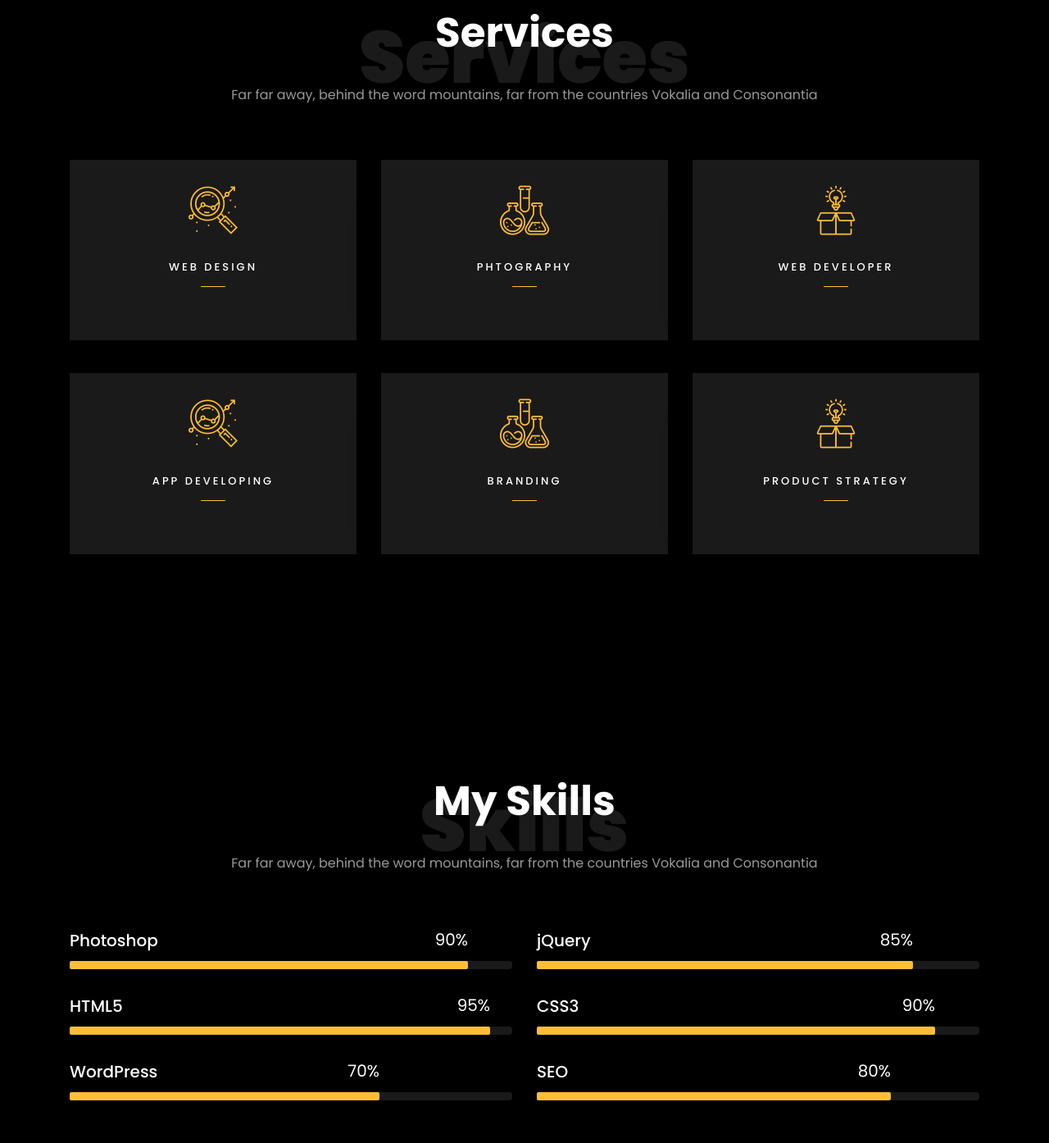
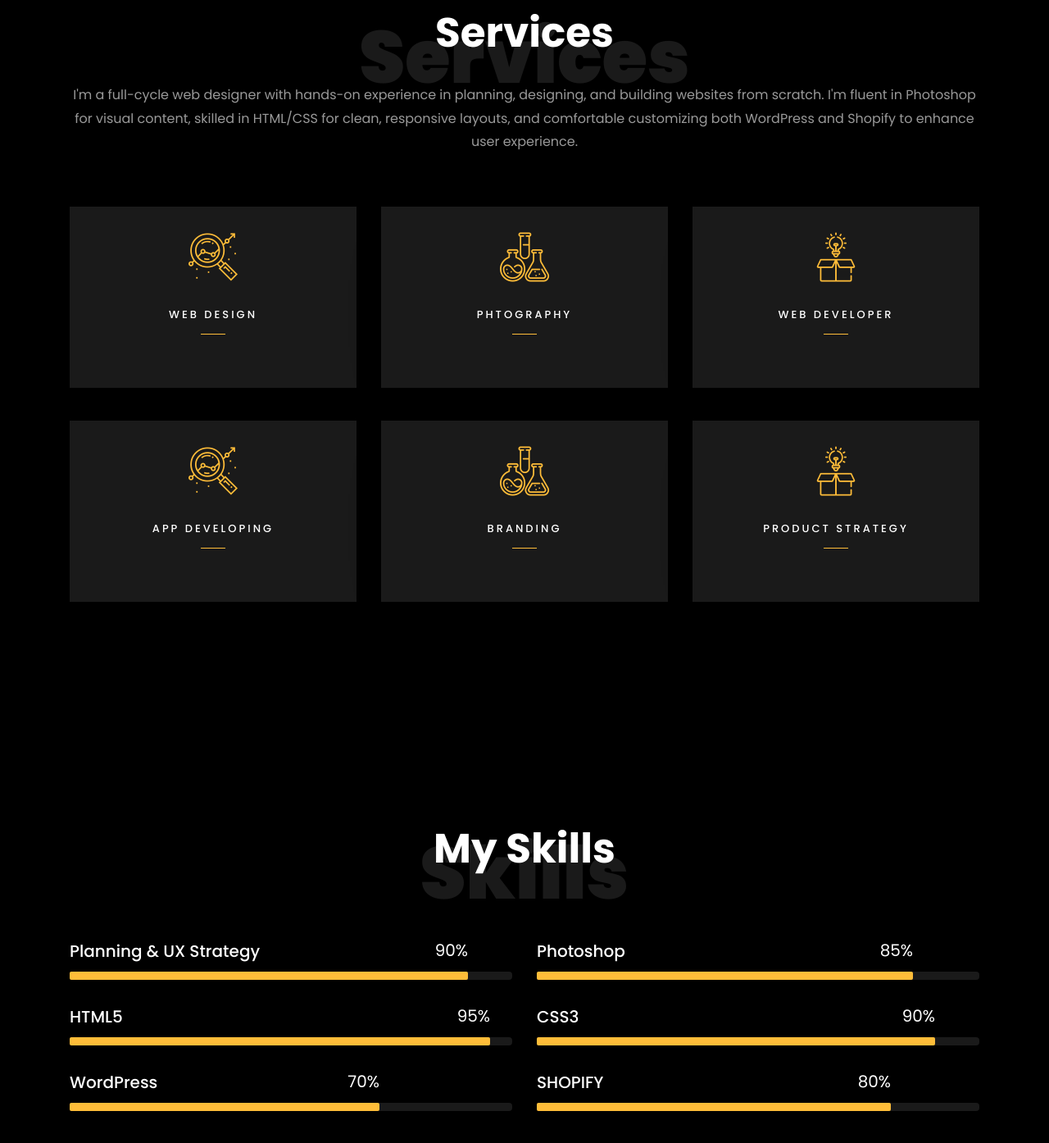
Before and after one commit to stella8006/stellaproject, a plain HTML site: page index.html in a window 1280 px wide. Shown: the part 2843-4237 px from the top of the page at 82% size. Drawn offline with Linux system fonts and the light colour scheme; files whose address does not match are found by name.

Commit message:
Add index.html only

```diff
--- a/index.html
+++ b/index.html
@@ -287,8 +287,11 @@
             <h1 class="big big-2">Services</h1>
             <h2 class="mb-4">Services</h2>
             <p>
-              Far far away, behind the word mountains, far from the countries
-              Vokalia and Consonantia
+              I'm a full-cycle web designer with hands-on experience in
+              planning, designing, and building websites from scratch. I'm
+              fluent in Photoshop for visual content, skilled in HTML/CSS for
+              clean, responsive layouts, and comfortable customizing both
+              WordPress and Shopify to enhance user experience.
             </p>
           </div>
         </div>
@@ -364,16 +367,13 @@
           <div class="col-md-12 heading-section text-center ftco-animate">
             <h1 class="big big-2">Skills</h1>
             <h2 class="mb-4">My Skills</h2>
-            <p>
-              Far far away, behind the word mountains, far from the countries
-              Vokalia and Consonantia
-            </p>
+            <p></p>
           </div>
         </div>
         <div class="row">
           <div class="col-md-6 animate-box">
             <div class="progress-wrap ftco-animate">
-              <h3>Photoshop</h3>
+              <h3>Planning & UX Strategy</h3>
               <div class="progress">
                 <div
                   class="progress-bar color-1"
@@ -390,7 +390,7 @@
           </div>
           <div class="col-md-6 animate-box">
             <div class="progress-wrap ftco-animate">
-              <h3>jQuery</h3>
+              <h3>Photoshop</h3>
               <div class="progress">
                 <div
                   class="progress-bar color-2"
@@ -458,7 +458,7 @@
           </div>
           <div class="col-md-6 animate-box">
             <div class="progress-wrap ftco-animate">
-              <h3>SEO</h3>
+              <h3>SHOPIFY</h3>
               <div class="progress">
                 <div
                   class="progress-bar color-6"
```
